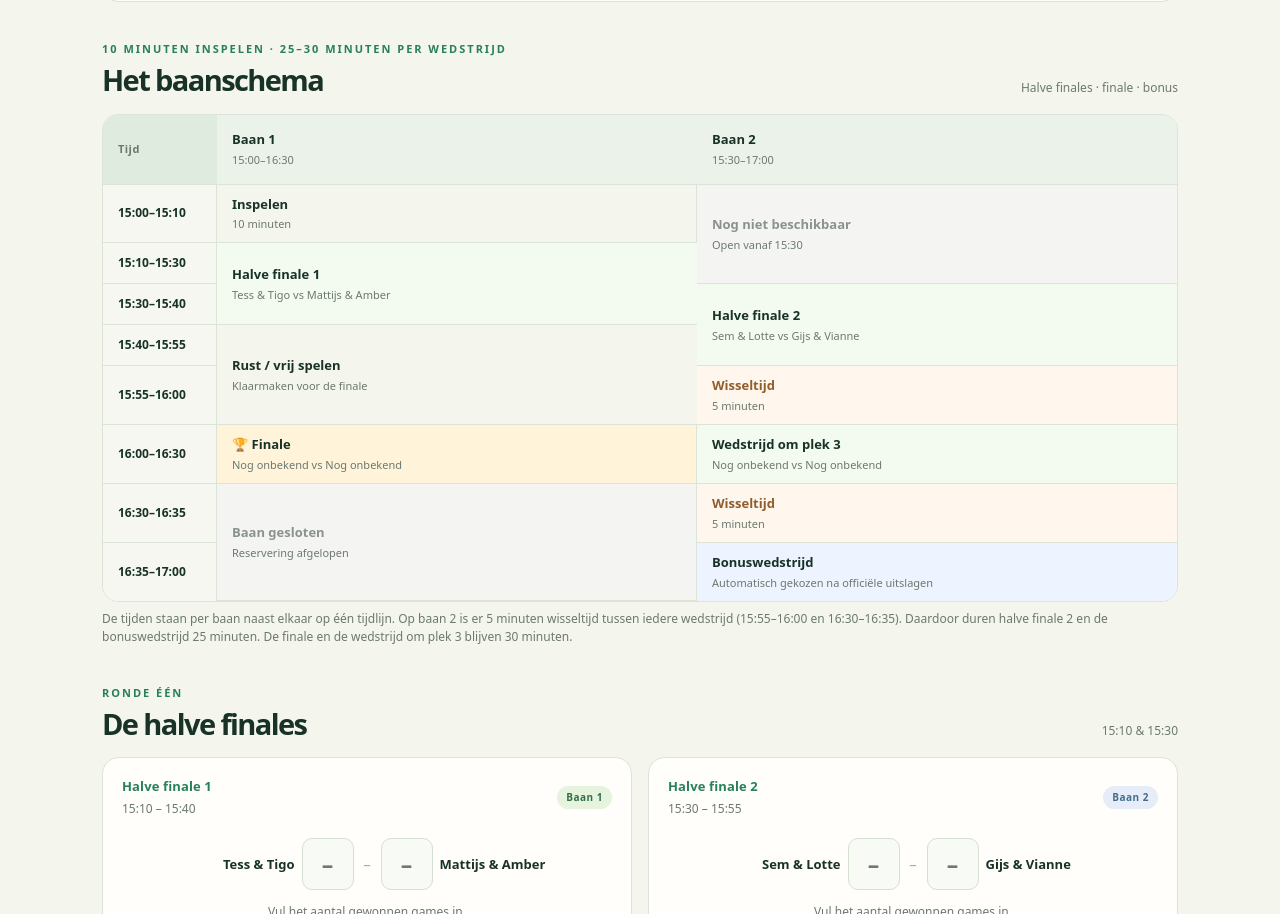
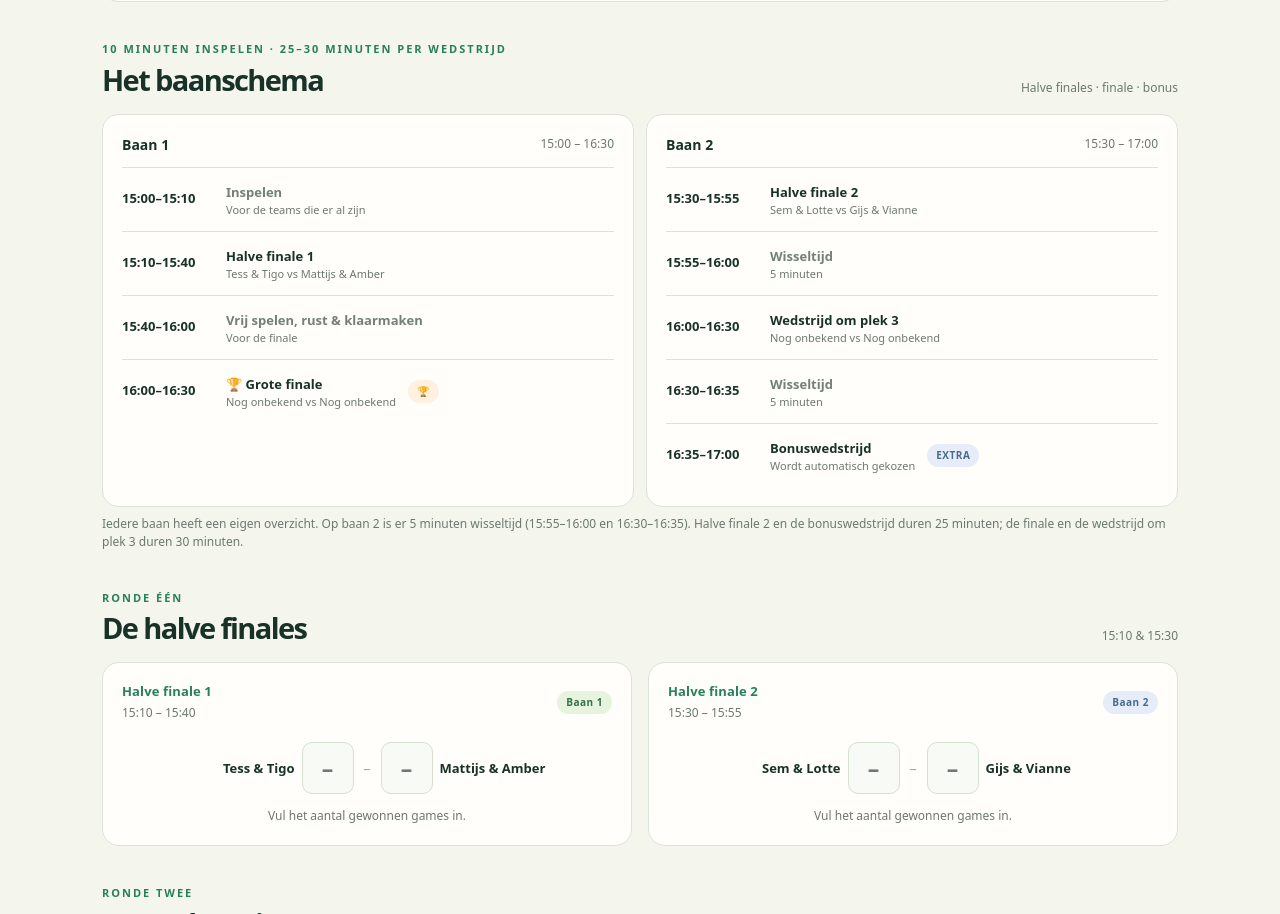
Before and after one commit to Tigo1999/Padeltoernooitje, a plain HTML site: page index.html in a window 1280 px wide. Shown: the part 963-1877 px from the top of the page. Drawn offline with Linux system fonts and the light colour scheme.

Commit message:
Add files via upload

```diff
--- a/index.html
+++ b/index.html
@@ -112,27 +112,6 @@
     .decider-label{font-size:11px;font-weight:850;margin:0}
     @media(max-width:650px){.candidate-grid{grid-template-columns:1fr}}
 
-    /* Aligned two-court timeline: a single shared time axis */
-    .schedule{display:block}
-    .timeline-wrap{overflow-x:auto;border:1px solid var(--line);border-radius:16px;background:var(--surface)}
-    .timeline{width:100%;border-collapse:separate;border-spacing:0;table-layout:fixed;min-width:360px}
-    .timeline col.time-col{width:114px}
-    .timeline th{font-size:13px;font-weight:850;text-align:left;background:#ebf2e9;padding:15px 15px;border-bottom:1px solid var(--line)}
-    .timeline th:first-child{background:#e0ebdf;font-size:11px;letter-spacing:.04em;color:var(--muted)}
-    .timeline th small{display:block;font-size:11px;font-weight:500;color:var(--muted);margin-top:3px}
-    .timeline td{padding:11px 15px;vertical-align:middle;border-bottom:1px solid var(--line);border-right:1px solid var(--line)}
-    .timeline td:last-child,.timeline th:last-child{border-right:0}
-    .timeline tr:last-child td{border-bottom:0}
-    .timeline .period{background:#f5f7f0;font-weight:850;font-size:12px;white-space:nowrap;font-variant-numeric:tabular-nums}
-    .timeline .event strong{display:block;font-size:13px;line-height:1.35}
-    .timeline .event small{display:block;color:var(--muted);font-size:11px;line-height:1.4;margin-top:3px}
-    .timeline .event.play{background:#f3faef}
-    .timeline .event.final{background:#fff4d9}
-    .timeline .event.bonus{background:#edf4ff}
-    .timeline .event.break{background:#f4f5ed}
-    .timeline .event.closed{background:#f4f5f2;color:#89938b}
-    .timeline .event.switch{background:#fff7ed;color:#905d2c}
-    @media(max-width:650px){.timeline col.time-col{width:90px}.timeline th,.timeline td{padding:10px 8px}.timeline .period{font-size:11px}.timeline .event strong{font-size:12px}.timeline .event small{font-size:10px}}
   </style>
 </head>
 <body>
@@ -171,7 +150,7 @@
     <section class="section" aria-labelledby="planning-heading">
       <div class="section-header"><div><p class="kicker">10 minuten inspelen · 25–30 minuten per wedstrijd</p><h2 id="planning-heading">Het baanschema</h2></div><span class="muted" style="font-size:12px">Halve finales · finale · bonus</span></div>
       <div class="schedule" id="schedule"></div>
-      <p class="caption">De tijden staan per baan naast elkaar op één tijdlijn. Op baan 2 is er 5 minuten wisseltijd tussen iedere wedstrijd (15:55–16:00 en 16:30–16:35). Daardoor duren halve finale 2 en de bonuswedstrijd 25 minuten. De finale en de wedstrijd om plek 3 blijven 30 minuten.</p>
+      <p class="caption">Iedere baan heeft een eigen overzicht. Op baan 2 is er 5 minuten wisseltijd (15:55–16:00 en 16:30–16:35). Halve finale 2 en de bonuswedstrijd duren 25 minuten; de finale en de wedstrijd om plek 3 duren 30 minuten.</p>
     </section>
 
     <section class="section" aria-labelledby="round-heading">
@@ -272,22 +251,22 @@
     }
     function drawSchedule(){
       const b=bracket(),bonus=bonusDetails(),pairName=p=>p.map(i=>i===null?'Nog onbekend':teams[i]).join(' vs ');
-      const cell=(title,desc,kind='',rows=1)=>`<td class="event ${kind}"${rows>1?` rowspan="${rows}"`:''}><strong>${esc(title)}</strong>${desc?`<small>${esc(desc)}</small>`:''}</td>`;
-      const period=time=>`<td class="period">${time}</td>`;
-      const html=`<div class="timeline-wrap"><table class="timeline" aria-label="Gelijklopend baanschema met tijden, baan 1 en baan 2">
-        <colgroup><col class="time-col"><col><col></colgroup>
-        <thead><tr><th scope="col">Tijd</th><th scope="col">Baan 1<small>15:00–16:30</small></th><th scope="col">Baan 2<small>15:30–17:00</small></th></tr></thead>
-        <tbody>
-          <tr>${period('15:00–15:10')}${cell('Inspelen','10 minuten','break')}${cell('Nog niet beschikbaar','Open vanaf 15:30','closed',2)}</tr>
-          <tr>${period('15:10–15:30')}${cell('Halve finale 1',pairName(b.semi1),'play',2)}</tr>
-          <tr>${period('15:30–15:40')}${cell('Halve finale 2',pairName(b.semi2),'play',2)}</tr>
-          <tr>${period('15:40–15:55')}${cell('Rust / vrij spelen','Klaarmaken voor de finale','break',2)}</tr>
-          <tr>${period('15:55–16:00')}${cell('Wisseltijd','5 minuten','switch')}</tr>
-          <tr>${period('16:00–16:30')}${cell('🏆 Finale',pairName(b.final),'final')}${cell('Wedstrijd om plek 3',pairName(b.third),'play')}</tr>
-          <tr>${period('16:30–16:35')}${cell('Baan gesloten','Reservering afgelopen','closed',2)}${cell('Wisseltijd','5 minuten','switch')}</tr>
-          <tr>${period('16:35–17:00')}${cell('Bonuswedstrijd',bonus.selected?pairName(bonus.selected.pair):'Automatisch gekozen na officiële uitslagen','bonus')}</tr>
-        </tbody></table></div>`;
-      $('schedule').innerHTML=html;
+      const layout=[
+        {title:'Baan 1',range:'15:00 – 16:30',slots:[
+          ['15:00–15:10','Inspelen','Voor de teams die er al zijn','warmup'],
+          ['15:10–15:40','Halve finale 1',pairName(b.semi1),''],
+          ['15:40–16:00','Vrij spelen, rust & klaarmaken','Voor de finale','warmup'],
+          ['16:00–16:30','🏆 Grote finale',pairName(b.final),'final']
+        ]},
+        {title:'Baan 2',range:'15:30 – 17:00',slots:[
+          ['15:30–15:55','Halve finale 2',pairName(b.semi2),''],
+          ['15:55–16:00','Wisseltijd','5 minuten','warmup'],
+          ['16:00–16:30','Wedstrijd om plek 3',pairName(b.third),''],
+          ['16:30–16:35','Wisseltijd','5 minuten','warmup'],
+          ['16:35–17:00','Bonuswedstrijd',bonus.selected?pairName(bonus.selected.pair):'Wordt automatisch gekozen','bonus']
+        ]}
+      ];
+      $('schedule').innerHTML=layout.map(l=>`<div class="court"><div class="court-head"><strong>${l.title}</strong><small>${l.range}</small></div>${l.slots.map(s=>`<div class="slot ${s[3]==='warmup'?'available':''}"><span class="time">${s[0]}</span><span><span class="slot-name">${esc(s[1])}</span><span class="slot-sub">${esc(s[2])}</span></span>${s[3]==='final'?'<span class="pill orange">🏆</span>':s[3]==='bonus'?'<span class="pill blue">EXTRA</span>':''}</div>`).join('')}</div>`).join('');
     }
     function matchHtml(key,title,time,court,pair,isFinal=false){
       const status=scoreStatus(key),names=pair.map(i=>i===null?null:teams[i]);
```
